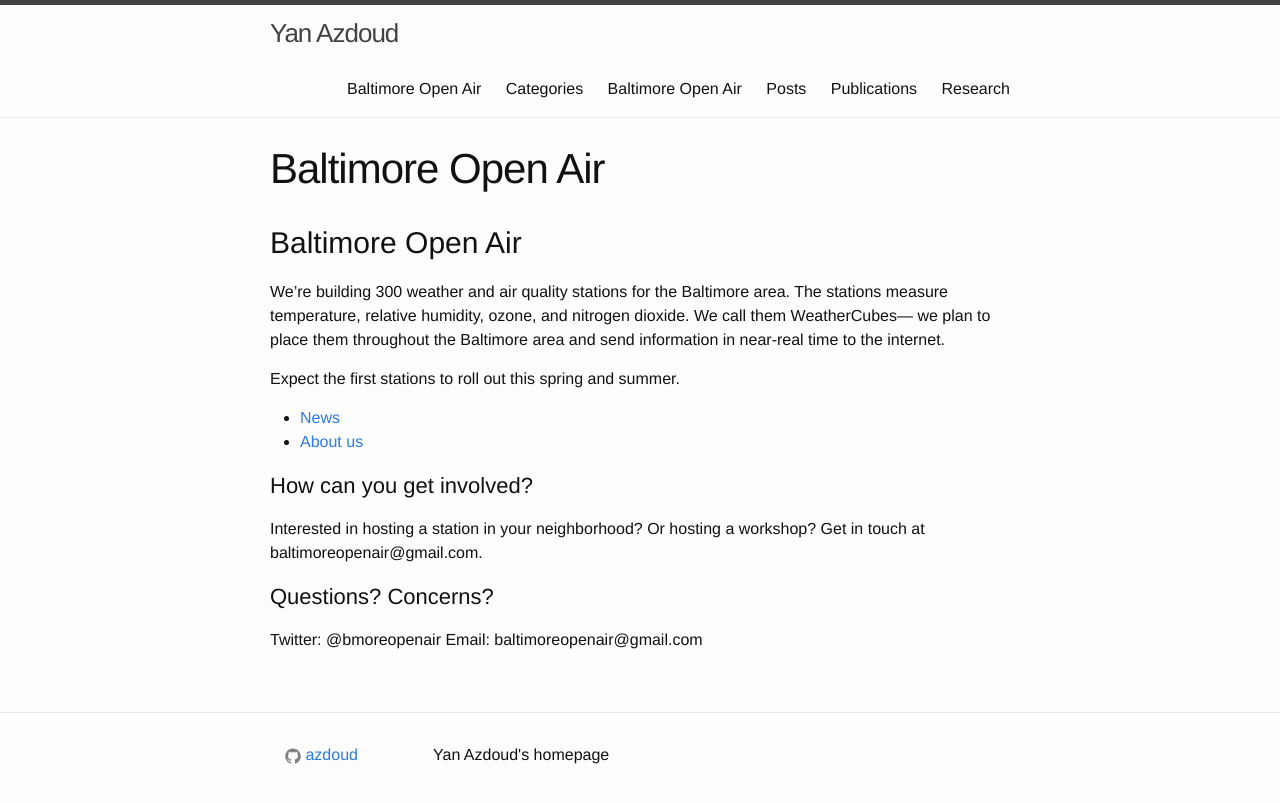
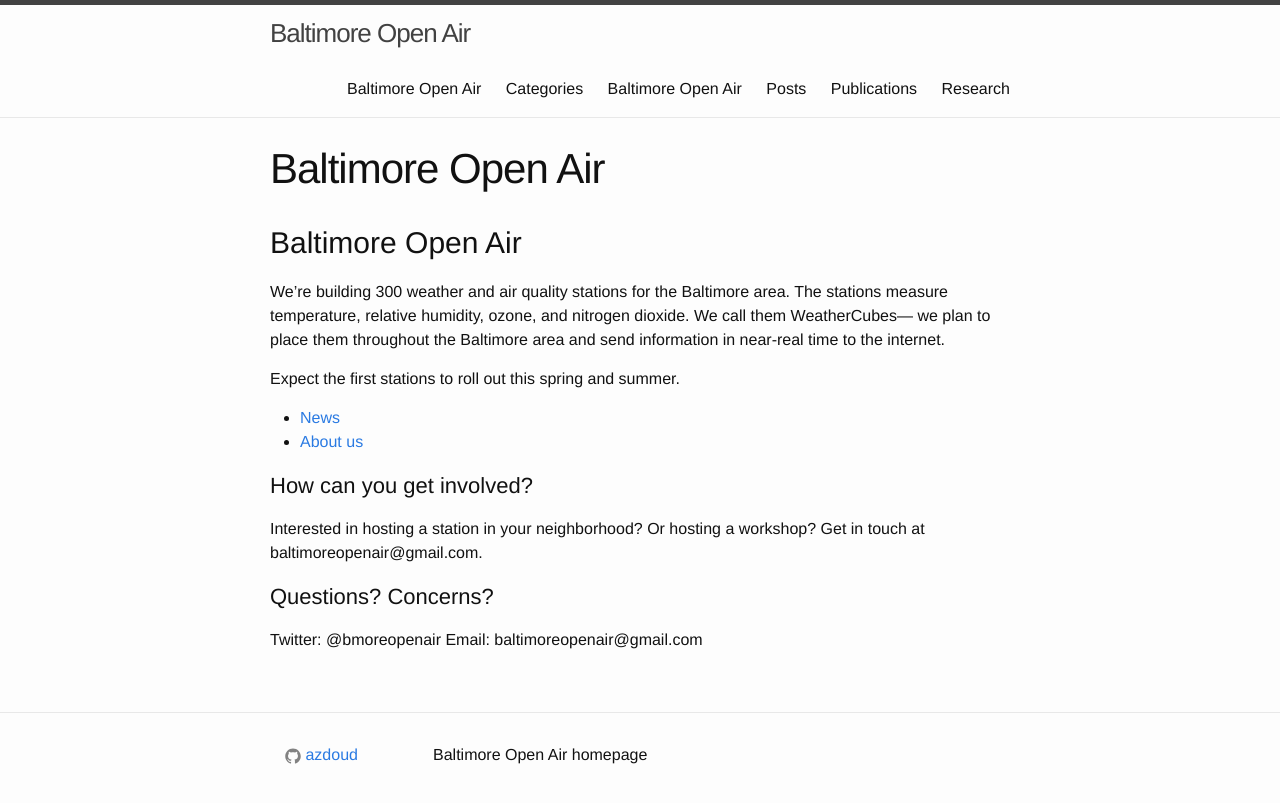
Before and after one commit to BaltimoreOpenAir/222.github.io, a Jekyll site: the page built from index.md, in a window 1280 px wide. Shown: the top 803 px of the page. Built offline with Jekyll 4.4.1, drawn with Linux system fonts in a browser that asks for light colours; our own code applies the rules of GitHub Pages for plain Markdown files.

Commit message:
Update _config.yml

```diff
--- a/_config.yml
+++ b/_config.yml
@@ -1,9 +1,9 @@
 # Site settings
-title: Yan Azdoud
+title: Baltimore Open Air
 description: > # this means to ignore newlines until "baseurl:"
- Yan Azdoud's homepage
+ Baltimore Open Air homepage
 baseurl: "" # the subpath of your site, e.g. /blog/
-url: "http://azdoud.github.io" # the base hostname & protocol for your site
+url: "http://baltimoreopenair.github.io" # the base hostname & protocol for your site
 github_username:  azdoud
 markdown: kramdown
 highlighter: rouge
```
